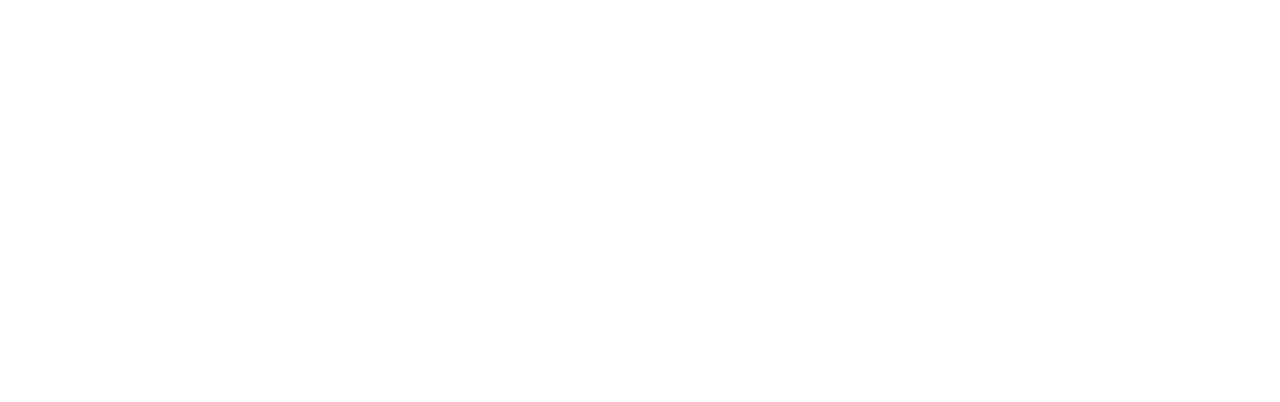
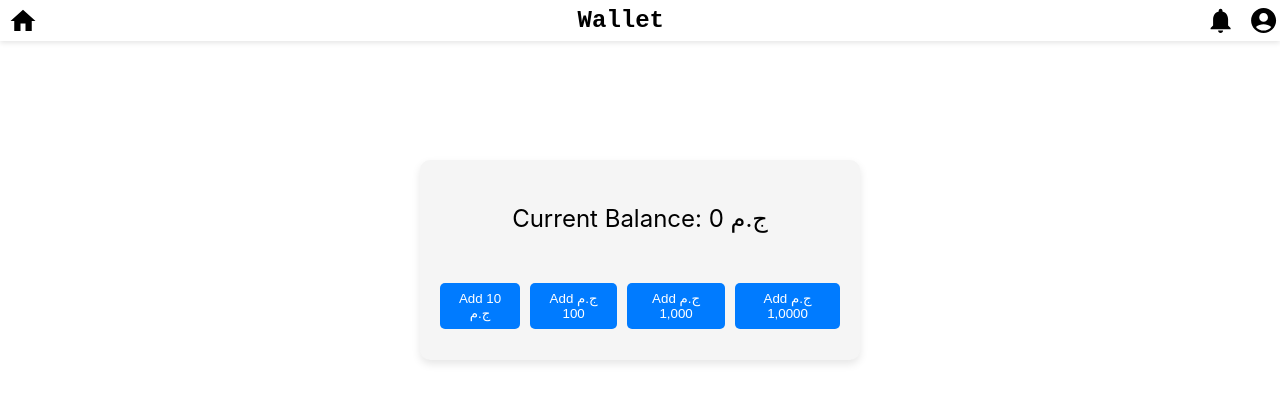
Before and after one commit to YoussifKhaled/Karo, a React (Create React App) app in the folder frontend/: page /wallet in a window 1280 px wide. Before the commit this address had no page. Shown: the top 402 px of the page. Built offline with nearby package versions, Linux system fonts and the light colour scheme.

Commit message:
Add Wallet page and integrate into routing; update header styles and fix date formatting in ReservationModal

```diff
--- a/frontend/src/App.js
+++ b/frontend/src/App.js
@@ -7,6 +7,7 @@
 import Home from './pages/home/Home';
 import ParkingLot from './pages/parkinglot/ParkingLot';
 import NotificationCenter from './pages/notificationcenter/NotificationCenter';
+import Wallet from './pages/wallet/Wallet';
 
 function App() {
   return (
@@ -19,6 +20,7 @@
             <Route path="/home" element={<Home />} />
             <Route path="/parking-lot/:lotId" element={<ParkingLot />} />
             <Route path="/notifications" element={<NotificationCenter />} />
+            <Route path="/wallet" element={<Wallet />} />
           </Routes>
         </main>
       </Router>
--- a/frontend/src/components/header/Header.css
+++ b/frontend/src/components/header/Header.css
@@ -7,7 +7,6 @@
     width: 100%;
     position: fixed;
     top: 0;
-    z-index: -1;
 }
 
 .home-icon {
@@ -53,3 +52,34 @@
 .account-icon:hover {
     color: #16a8e6;
 }
+
+.dropdown {
+    position: absolute;
+    top: 1.6rem;
+    right: 0.1rem;
+    z-index: 1000;
+    background-color: rgb(255, 255, 255);
+    border-radius: 0.25rem;
+    box-shadow: 0 2px 8px rgba(0, 0, 0, 0.1);
+    display: flex;
+    flex-direction: column;
+    align-items: center;
+    justify-content: stretch;
+    padding-left: 0;
+}
+
+.dropdown-element {
+    display: flex;
+    align-items: center;
+    justify-content: center;
+    width: 8rem;
+    cursor: pointer;
+    border-radius: 0.25rem;
+    padding: 0.5rem;
+    border: 0.1rem solid whitesmoke;
+}
+
+.dropdown-element:hover {
+    background-color: #16a8e6;
+    color: white;
+}
--- a/frontend/src/components/reservation/ReservationModal.jsx
+++ b/frontend/src/components/reservation/ReservationModal.jsx
@@ -149,7 +149,7 @@
         groupedHours.forEach(group => {
             const endTime = new Date(group.end);
             if (endTime.getHours() === 0) {
-                let endString = endTime.getFullYear() + '-' + (endTime.getMonth() + 1) + '-' + endTime.getDate() + 'T' + '00:00:00';
+                let endString = endTime.getFullYear() + '-' + (endTime.getMonth() + 1) + '-' + endTime.getDate() + 'T00:00:00';
                 group.end = endString;
             }
         }
--- /dev/null
+++ b/frontend/src/pages/wallet/Wallet.css
@@ -0,0 +1,33 @@
+.wallet {
+    text-align: center;
+    padding: 20px;
+    background-color: #f5f5f5;
+    border-radius: 10px;
+    box-shadow: 0 4px 8px rgba(0, 0, 0, 0.1);
+    max-width: 400px;
+    height: 20vh;
+    margin-top: 20vh;
+    margin-left: auto;
+    margin-right: auto;
+}
+
+.balance {
+    font-size: 1.5em;
+    margin-bottom: 20px;
+}
+
+.moneyButtons {
+    display: flex;
+    justify-content: space-around;
+    gap: 10px;
+    margin-top: 50px;
+}
+
+.moneyButtons button {
+    padding: 8px;
+    border: none;
+    border-radius: 5px;
+    background-color: #007bff;
+    color: white;
+    cursor: pointer;
+}
--- /dev/null
+++ b/frontend/src/pages/wallet/Wallet.jsx
@@ -0,0 +1,28 @@
+import React, { useState } from 'react';
+import './Wallet.css';
+import Header from '../../components/header/Header';
+
+function Wallet() {
+    const [balance, setBalance] = useState(0);
+
+    const addBalance = (amount) => {
+        setBalance(balance + amount);
+    };
+
+    return (
+        <>
+            <Header title="Wallet" />
+            <div className="wallet">
+                <p className="balance">Current Balance: {balance} ج.م</p>
+                <div className="moneyButtons">
+                    <button onClick={() => addBalance(10)}>Add 10 ج.م</button>
+                    <button onClick={() => addBalance(100)}>Add ج.م 100</button>
+                    <button onClick={() => addBalance(1000)}>Add ج.م 1,000</button>
+                    <button onClick={() => addBalance(10000)}>Add ج.م 1,0000</button>
+                </div>
+            </div>
+        </>
+    );
+}
+
+export default Wallet;
```
